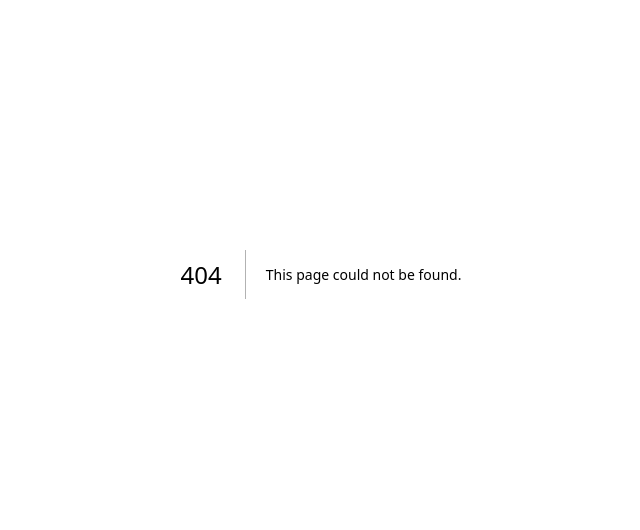
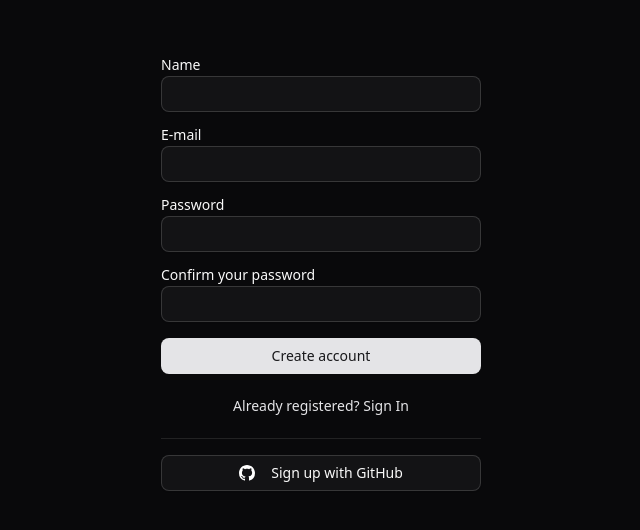
Before and after one commit to eduardoelly/next-saas-rbac, a Next.js app in the folder apps/web/: page /auth/sign-up in a window 1280 px wide. Before the commit this address had no page. Shown: the part 126-656 px from the top of the page, without its empty margins (319-959 px from the left). Built offline with nearby package versions, Linux system fonts and the light colour scheme.

Commit message:
feat: adicionado paginas de sign-up, sign-in e forgot-password

```diff
--- /dev/null
+++ b/apps/web/src/app/auth/forgot-password/page.tsx
@@ -0,0 +1,24 @@
+import Link from 'next/link'
+
+import { Button } from '@/components/ui/button'
+import { Input } from '@/components/ui/input'
+import { Label } from '@/components/ui/label'
+
+export default function ForgotPasswordPage() {
+  return (
+    <form action='' className='space-y-4'>
+      <div className='space-y-1'>
+        <Label htmlFor='email'>E-mail</Label>
+        <Input name='email' type='email' id='email' />
+      </div>
+
+      <Button className='w-full' type='submit'>
+        Recover password
+      </Button>
+
+      <Button className='w-full' variant='link' size='sm' asChild>
+        <Link href='/auth/sign-in'>Sign in instead</Link>
+      </Button>
+    </form>
+  )
+}
--- /dev/null
+++ b/apps/web/src/app/auth/layout.tsx
@@ -0,0 +1,11 @@
+export default function AuthLayout({
+  children,
+}: Readonly<{
+  children: React.ReactNode
+}>) {
+  return (
+    <div className='flex min-h-screen flex-col items-center justify-center px-4'>
+      <div className='w-full max-w-xs'>{children}</div>
+    </div>
+  )
+}
--- /dev/null
+++ b/apps/web/src/app/auth/sign-in/page.tsx
@@ -0,0 +1,42 @@
+import Image from 'next/image'
+import Link from 'next/link'
+
+import githubIcon from '@/app/assets/github-icon.svg'
+import { Button } from '@/components/ui/button'
+import { Input } from '@/components/ui/input'
+import { Label } from '@/components/ui/label'
+import { Separator } from '@/components/ui/separator'
+
+export default function SignInPage() {
+  return (
+    <form action='' className='space-y-4'>
+      <div className='space-y-1'>
+        <Label htmlFor='email'>E-mail</Label>
+        <Input name='email' type='email' id='email' />
+      </div>
+
+      <div className='space-y-1'>
+        <Label htmlFor='password'>Password</Label>
+        <Input name='password' type='password' id='password' />
+
+        <Link
+          href='/auth/forgot-password'
+          className='text-foreground text-xs font-medium hover:underline'
+        >
+          Forgot your password?
+        </Link>
+      </div>
+
+      <Button className='w-full' type='submit'>
+        Sign in with e-mail
+      </Button>
+
+      <Separator />
+
+      <Button type='submit' className='w-full' variant='outline'>
+        <Image src={githubIcon} alt='' className='mr-2 size-4 dark:invert' />
+        Sign in with GitHub
+      </Button>
+    </form>
+  )
+}
--- /dev/null
+++ b/apps/web/src/app/auth/sign-up/page.tsx
@@ -0,0 +1,53 @@
+import Image from 'next/image'
+import Link from 'next/link'
+
+import githubIcon from '@/app/assets/github-icon.svg'
+import { Button } from '@/components/ui/button'
+import { Input } from '@/components/ui/input'
+import { Label } from '@/components/ui/label'
+import { Separator } from '@/components/ui/separator'
+
+export default function SignUpPage() {
+  return (
+    <form action='' className='space-y-4'>
+      <div className='space-y-1'>
+        <Label htmlFor='name'>Name</Label>
+        <Input name='name' id='name' />
+      </div>
+
+      <div className='space-y-1'>
+        <Label htmlFor='email'>E-mail</Label>
+        <Input name='email' type='email' id='email' />
+      </div>
+
+      <div className='space-y-1'>
+        <Label htmlFor='password'>Password</Label>
+        <Input name='password' type='password' id='password' />
+      </div>
+
+      <div className='space-y-1'>
+        <Label htmlFor='password_confirmation'>Confirm your password</Label>
+        <Input
+          name='password_confirmation'
+          type='password'
+          id='password_confirmation'
+        />
+      </div>
+
+      <Button className='w-full' type='submit'>
+        Create account
+      </Button>
+
+      <Button className='w-full' variant='link' size='sm' asChild>
+        <Link href='/auth/sign-in'>Already registered? Sign In</Link>
+      </Button>
+
+      <Separator />
+
+      <Button type='submit' className='w-full' variant='outline'>
+        <Image src={githubIcon} alt='' className='mr-2 size-4 dark:invert' />
+        Sign up with GitHub
+      </Button>
+    </form>
+  )
+}
--- a/apps/web/src/app/layout.tsx
+++ b/apps/web/src/app/layout.tsx
@@ -13,7 +13,7 @@
   children: React.ReactNode
 }>) {
   return (
-    <html lang='en'>
+    <html lang='en' className='dark'>
       <body>{children}</body>
     </html>
   )
```
Also changed, not shown: apps/web/src/app/assets/github-icon.svg (added).
